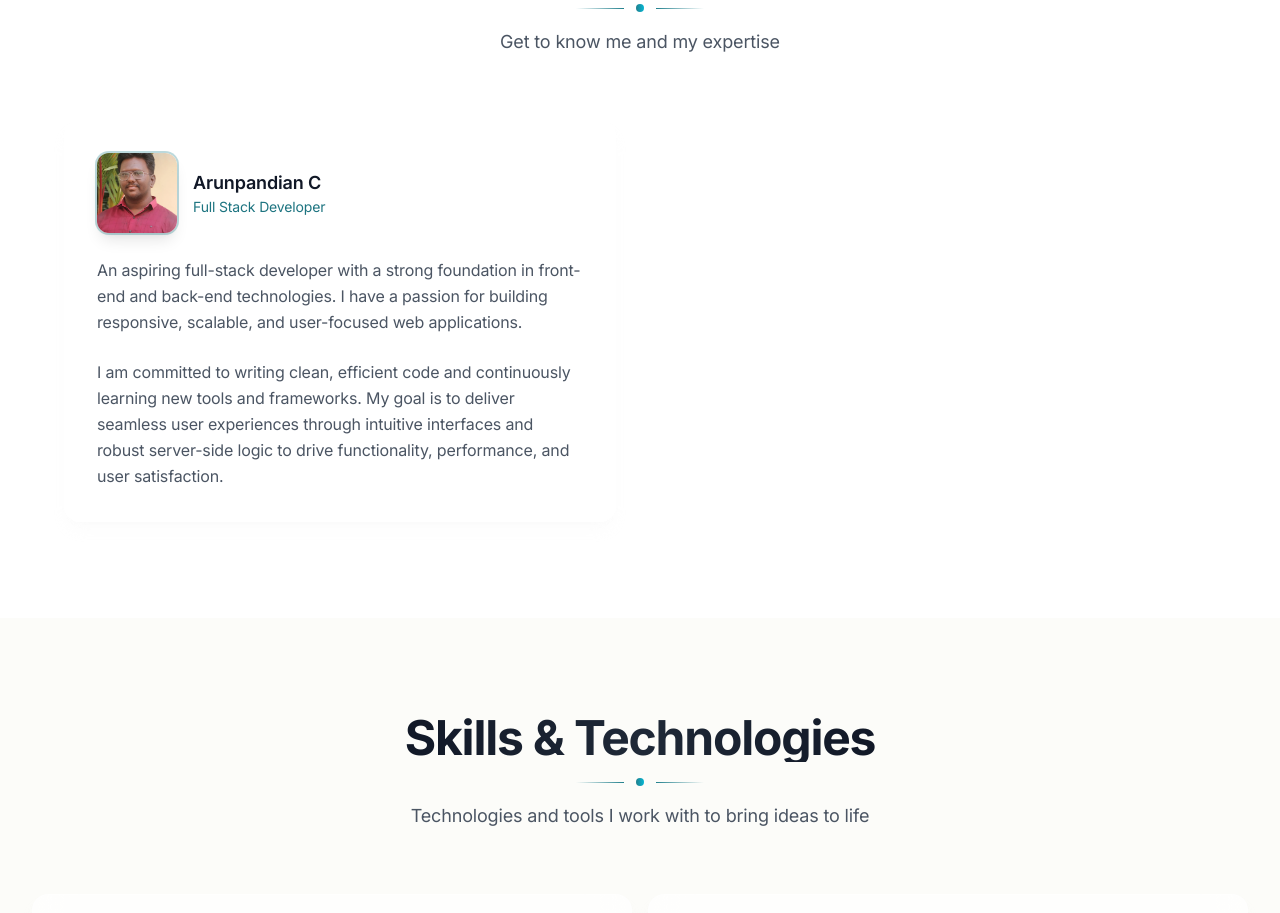
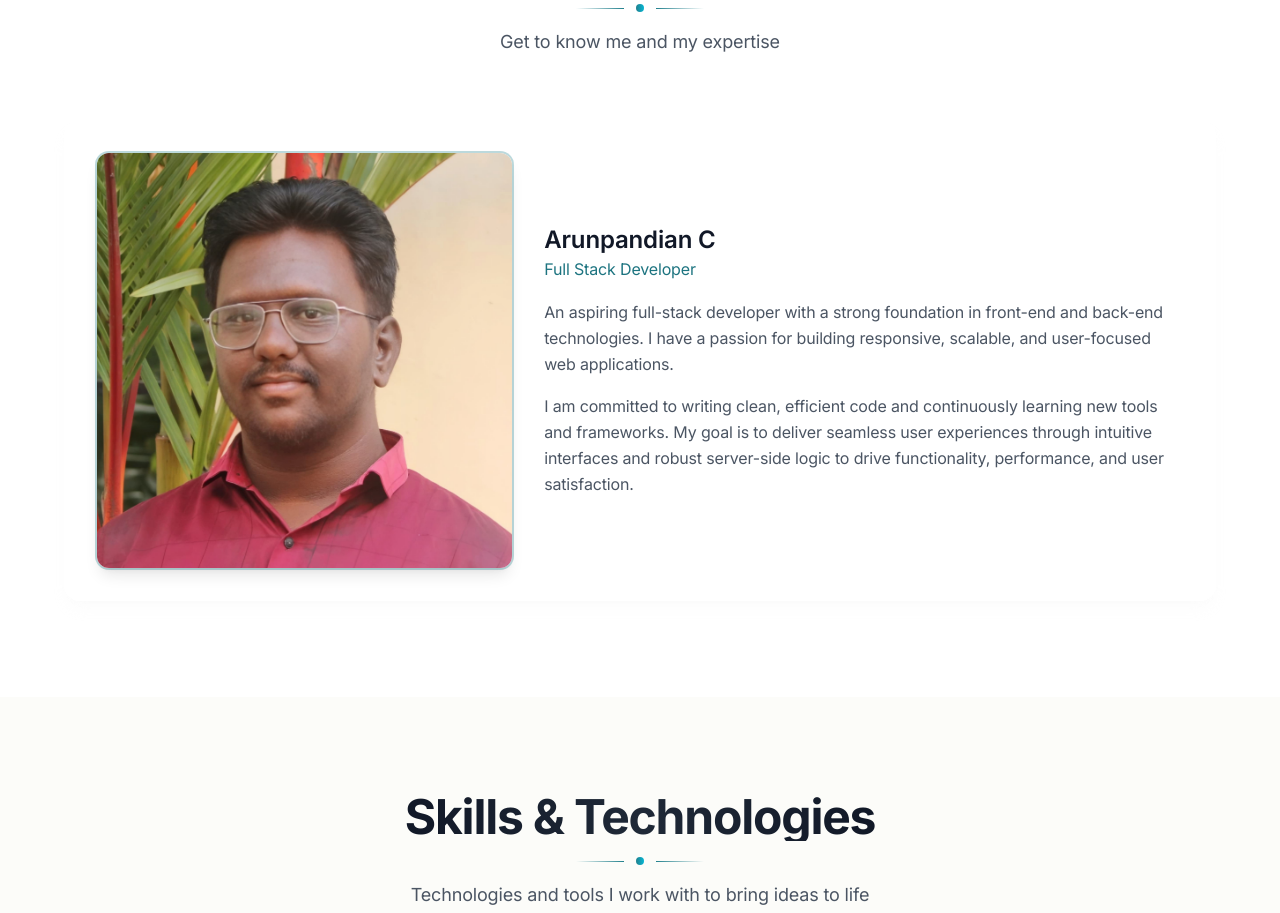
Before and after one commit to arunpandian9159/portfolio-3d, a Next.js app: page / in a window 1280 px wide. Shown: the part 1020-1933 px from the top of the page. Built offline with nearby package versions, Linux system fonts and the light colour scheme.

Commit message:
refactor: enhance About section layout and content for improved clarity and presentation

```diff
--- a/src/components/sections/About.tsx
+++ b/src/components/sections/About.tsx
@@ -3,7 +3,6 @@
 import Image from 'next/image';
 import SectionHeader from '@/components/ui/SectionHeader';
 import AnimatedElement from '@/components/ui/AnimatedElement';
-
 
 export default function About() {
   return (
@@ -14,24 +13,28 @@ export default function About() {
           subtitle="Get to know me and my expertise"
         />
 
-        <div className="grid lg:grid-cols-2 gap-12 items-start max-w-6xl mx-auto">
-          {/* About Text with Profile Image */}
         <AnimatedElement>
-            <div className="glass-card p-8 border border-white/20 dark:border-white/10 space-y-6">
-              <div className="flex items-center gap-4 mb-6">
-                <div className="relative w-20 h-20 rounded-xl overflow-hidden shadow-lg ring-2 ring-teal-500/30">
+          <div className="max-w-6xl mx-auto glass-card p-6 md:p-8 border border-white/20 dark:border-white/10">
+            <div className="grid grid-cols-1 md:grid-cols-5 gap-8 items-center">
+              {/* Left: Image */}
+              <div className="md:col-span-2">
+                <div className="relative w-full aspect-square rounded-xl overflow-hidden shadow-lg ring-2 ring-teal-500/30">
                   <Image
                     src="/images/profile.jpg"
                     alt="Arunpandian C"
-                    fill
+                    width={500}
+                    height={500}
                     className="object-cover"
                     priority
                   />
                 </div>
+              </div>
+
+              {/* Right: Content */}
+              <div className="md:col-span-3 space-y-4">
                 <div>
-                  <h3 className="font-semibold text-gray-900 dark:text-gray-100 text-lg">Arunpandian C</h3>
-                  <p className="text-sm text-teal-600 dark:text-teal-400">Full Stack Developer</p>
-                </div>
+                  <h3 className="font-semibold text-gray-900 dark:text-gray-100 text-2xl">Arunpandian C</h3>
+                  <p className="text-teal-600 dark:text-teal-400">Full Stack Developer</p>
                 </div>
                 <p className="text-gray-600 dark:text-gray-400 leading-relaxed">
                   An aspiring full-stack developer with a strong foundation in front-end and back-end technologies.
@@ -43,8 +46,9 @@ export default function About() {
                   logic to drive functionality, performance, and user satisfaction.
                 </p>
               </div>
+            </div>
+          </div>
         </AnimatedElement>
-        </div>
       </div>
     </section>
   );
```
Lines whose indentation alone changed are shown as unchanged.
